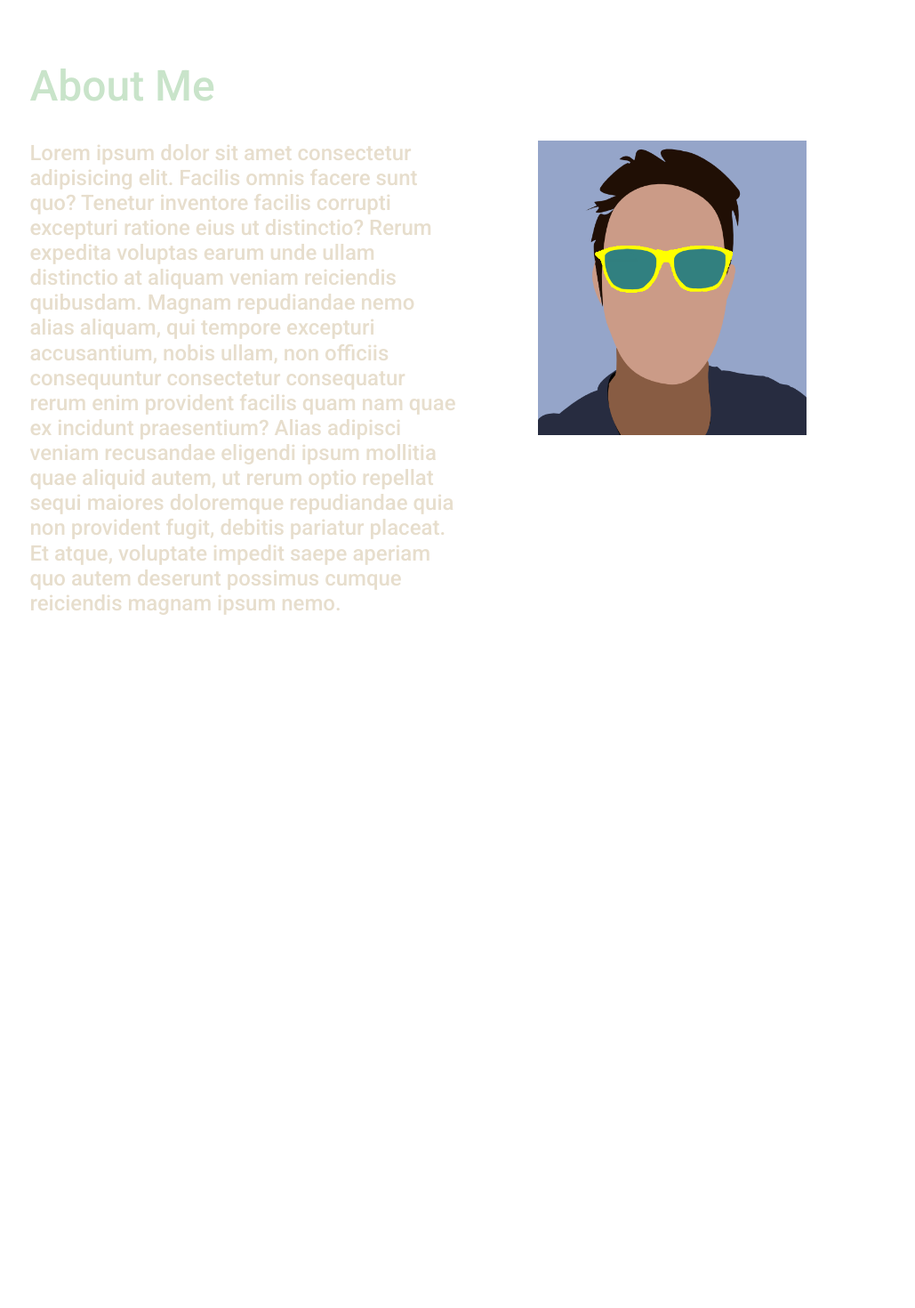
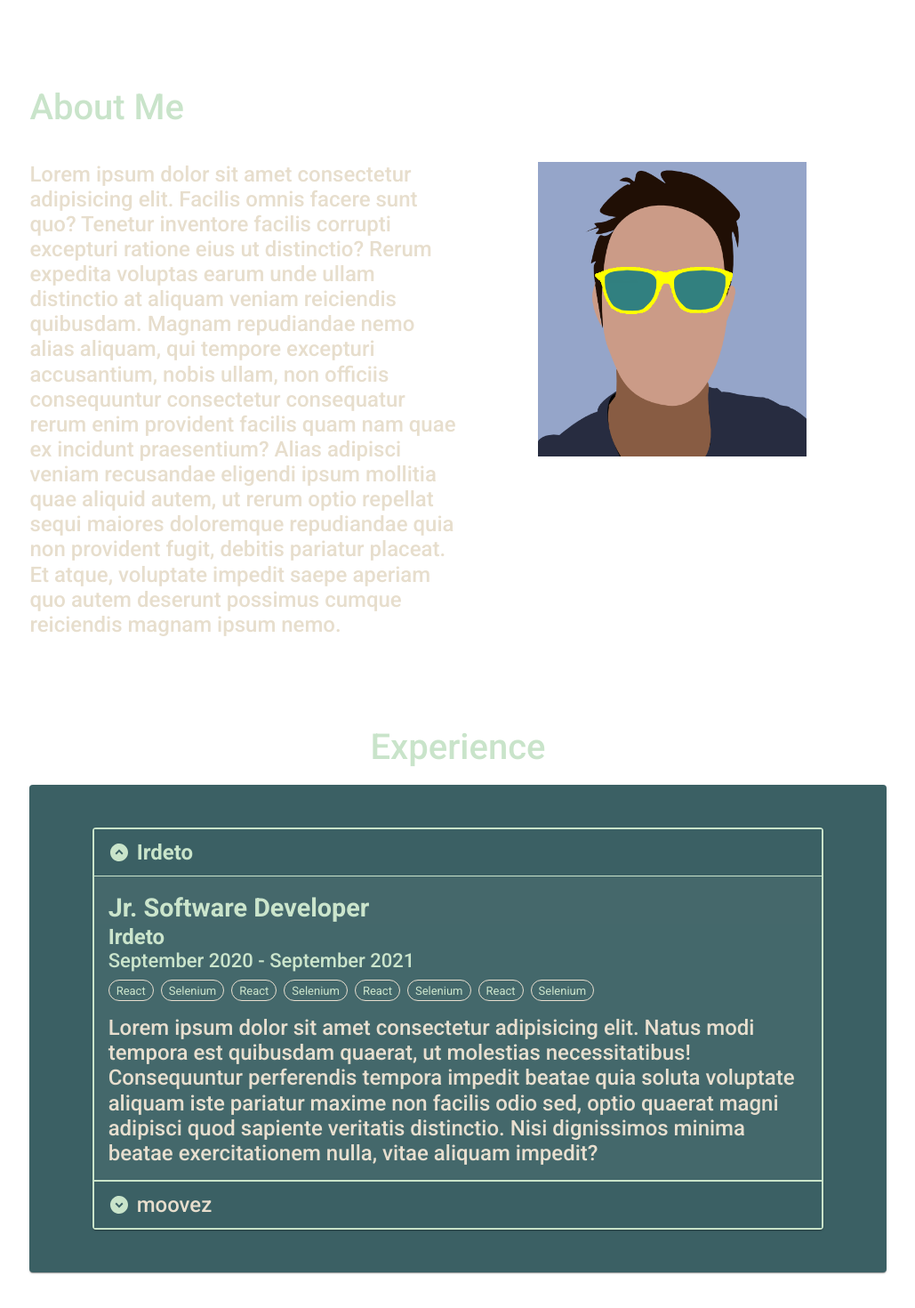
Before and after one commit to chrisoChen/portfoliov2, a Next.js app: page / in a window 1280 px wide. Shown: the part 486-1956 px from the top of the page at 89% size, without its empty margins (125-1154 px from the left). Before the commit the page ends 1186 px from the top, so only its background shows below. Built offline with nearby package versions, Linux system fonts and the light colour scheme.

Commit message:
Experience Accordion prototype

```diff
--- a/section_components/Experience.js
+++ b/section_components/Experience.js
@@ -1,12 +1,98 @@
+import { useState } from "react";
+
 import { Container } from "@mui/system";
 import { Typography } from "@mui/material";
+import { Card } from "@mui/material";
+import Chip from "@mui/material/Chip";
+import Accordion from "@mui/material/Accordion";
+import Stack from "@mui/material/Stack";
+import AccordionSummary from "@mui/material/AccordionSummary";
+import AccordionDetails from "@mui/material/AccordionDetails";
+import ExpandMoreIcon from "@mui/icons-material/ExpandMore";
+import ExpandCircleDownIcon from "@mui/icons-material/ExpandCircleDown";
 
 function Experience() {
+  const [expanded, setExpanded] = useState("panel1");
+
+  const handleChange = (panel) => (event, newExpanded) => {
+    setExpanded(newExpanded ? panel : false);
+  };
   return (
-    <Container variant="sectionContainer" sx={{ textAlign: "center" }}>
-      <Typography variant="h2">
-
+    <Container variant="section">
+      <Typography variant="h2" gutterBottom sx={{ textAlign: "center" }}>
+        Experience
       </Typography>
+      <Card
+        sx={{
+          backgroundColor: "dark.main",
+          mx: "auto",
+          py: 6,
+        }}
+      >
+        <Accordion
+          expanded={expanded === "panel1"}
+          onChange={handleChange("panel1")}
+        >
+          <AccordionSummary
+            expandIcon={
+              <ExpandCircleDownIcon sx={{ color: "secondary.main" }} />
+            }
+            aria-controls="panel1a-content"
+            id="panel1a-header"
+          >
+            <Typography variant="h4">Irdeto</Typography>
+          </AccordionSummary>
+          <AccordionDetails>
+            <Typography variant="h3" mt={1}>
+              Jr. Software Developer
+            </Typography>
+            <Typography variant="h4">Irdeto</Typography>
+            <Typography variant="h5">
+              September 2020 - September 2021
+            </Typography>
+            <Stack direction="row" mt={1} flexWrap="wrap" gap={1}>
+              <Chip label="React" color="dark" size="small"></Chip>
+              <Chip label="Selenium" color="dark" size="small"></Chip>
+              <Chip label="React" color="dark" size="small"></Chip>
+              <Chip label="Selenium" color="dark" size="small"></Chip>
+              <Chip label="React" color="dark" size="small"></Chip>
+              <Chip label="Selenium" color="dark" size="small"></Chip>
+              <Chip label="React" color="dark" size="small"></Chip>
+              <Chip label="Selenium" color="dark" size="small"></Chip>
+            </Stack>
+            <Typography variant="body1" mt={2}>
+              Lorem ipsum dolor sit amet consectetur adipisicing elit. Natus
+              modi tempora est quibusdam quaerat, ut molestias necessitatibus!
+              Consequuntur perferendis tempora impedit beatae quia soluta
+              voluptate aliquam iste pariatur maxime non facilis odio sed, optio
+              quaerat magni adipisci quod sapiente veritatis distinctio. Nisi
+              dignissimos minima beatae exercitationem nulla, vitae aliquam
+              impedit?
+            </Typography>
+          </AccordionDetails>
+        </Accordion>
+        <Accordion
+          expanded={expanded === "panel2"}
+          onChange={handleChange("panel2")}
+        >
+          <AccordionSummary
+            expandIcon={
+              <ExpandCircleDownIcon sx={{ color: "secondary.main" }} />
+            }
+            aria-controls="panel2a-content"
+            id="panel2a-header"
+          >
+            <Typography>moovez</Typography>
+          </AccordionSummary>
+          <AccordionDetails>
+            <Typography>
+              Lorem ipsum dolor sit amet, consectetur adipiscing elit.
+              Suspendisse malesuada lacus ex, sit amet blandit leo lobortis
+              eget.
+            </Typography>
+          </AccordionDetails>
+        </Accordion>
+      </Card>
     </Container>
   );
 }
--- a/section_components/Intro.js
+++ b/section_components/Intro.js
@@ -7,7 +7,7 @@ import Stack from "@mui/material/Stack";
 function Intro() {
   return (
     <Container sx={{ textAlign: "center" }} variant="section">
-      <Box my={10}>
+      <Box>
         <Box my={5}>
           <Typography variant="h1">Chris Chen</Typography>
           <Typography variant="h2">Software Developer</Typography>
--- a/themes/componentTheme.js
+++ b/themes/componentTheme.js
@@ -54,17 +54,14 @@ const componentTheme = {
     },
     MuiDivider: {
       styleOverrides: {
-        //
-        // Add spacing between divider and content when using items inside Divider
-        //
-        // root: {
-        //   "& .MuiDivider-wrapper": {
-        //     paddingLeft: "0",
-        //     paddingRight: "30px",
-        //   },
-        // },
+        root: {
+          "& .MuiDivider-wrapper": {
+            paddingLeft: "0",
+            paddingRight: "30px",
+          },
+        },
 
-        // Remove left or right divider when adding content inside MUI Divider
+        // Remove trailing divider when adding content inside MUI Divider
         textAlignLeft: {
           "&::before": {
             width: "0%",
@@ -101,6 +98,8 @@ const componentTheme = {
               width: "80%",
             },
             width: "100%",
+            // padding: "3rem 0",
+            padding: `${tempTheme.spacing(6)} 0`,
           },
         },
       ],
@@ -110,6 +109,62 @@ const componentTheme = {
         direction: { xs: "column", md: "row" },
       },
     },
+    MuiAccordion: {
+      defaultProps: {
+        // Prevents icon shifting when expanding
+        disableGutters: true,
+      },
+      styleOverrides: {
+        root: {
+          width: "85%",
+          border: `2px solid ${colorTheme.palette.secondary.main}`,
+          "&:not(:last-child)": {
+            borderBottom: 0,
+          },
+          margin: "0 auto",
+          "&.Mui-expanded": {
+            margin: "0 auto",
+          },
+
+          "&:before": {
+            display: "none",
+          },
+        },
+      },
+    },
+    MuiAccordionSummary: {
+      styleOverrides: {
+        root: {
+          flexDirection: "row-reverse",
+          backgroundColor: colorTheme.palette.dark.main,
+          "& .MuiAccordionSummary-content": {
+            marginLeft: tempTheme.spacing(1),
+          },
+          "&:hover": {
+            backgroundColor: colorTheme.palette.primary.main,
+            opacity: "0.95",
+            transition: "0.3s",
+          },
+        },
+      },
+    },
+    MuiAccordionDetails: {
+      styleOverrides: {
+        root: {
+          backgroundColor: colorTheme.palette.dark.main,
+          borderTop: `1px solid ${colorTheme.palette.secondary.main}`,
+          opacity: "0.95",
+        },
+      },
+    },
+    MuiChip: {
+      styleOverrides: {
+        root: {
+          border: `1px solid ${colorTheme.palette.secondaryAlt.main}`,
+          color: colorTheme.palette.secondary.main,
+        },
+      },
+    },
   },
 };
 
--- a/themes/fontTheme.js
+++ b/themes/fontTheme.js
@@ -16,8 +16,29 @@ const fontTheme = {
     },
     h2: {
       color: colorTheme.palette.secondary.main,
-      fontSize: "3rem",
+      fontSize: "2.5rem",
       lineHeight: "56.25px",
+      fontWeight: "500",
+      fontStyle: "normal",
+    },
+    h3: {
+      color: colorTheme.palette.secondary.main,
+      fontSize: "1.8rem",
+      lineHeight: "38px",
+      fontWeight: "700",
+      fontStyle: "normal",
+    },
+    h4: {
+      color: colorTheme.palette.secondary.main,
+      fontSize: "1.5rem",
+      lineHeight: "28px",
+      fontWeight: "700",
+      fontStyle: "normal",
+    },
+    h5: {
+      color: colorTheme.palette.secondary.main,
+      fontSize: "1.375rem",
+      lineHeight: "26px",
       fontWeight: "500",
       fontStyle: "normal",
     },
```
